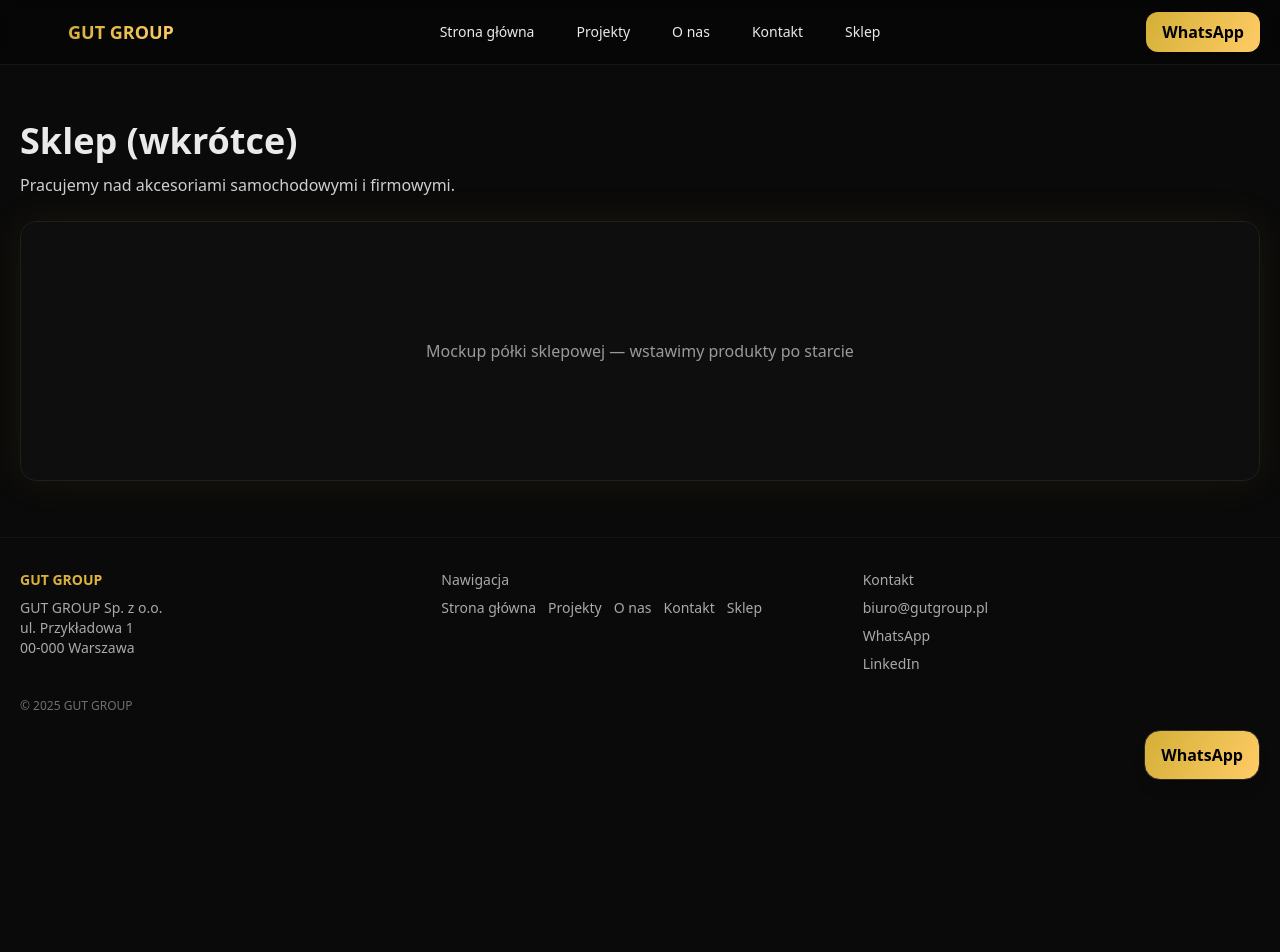
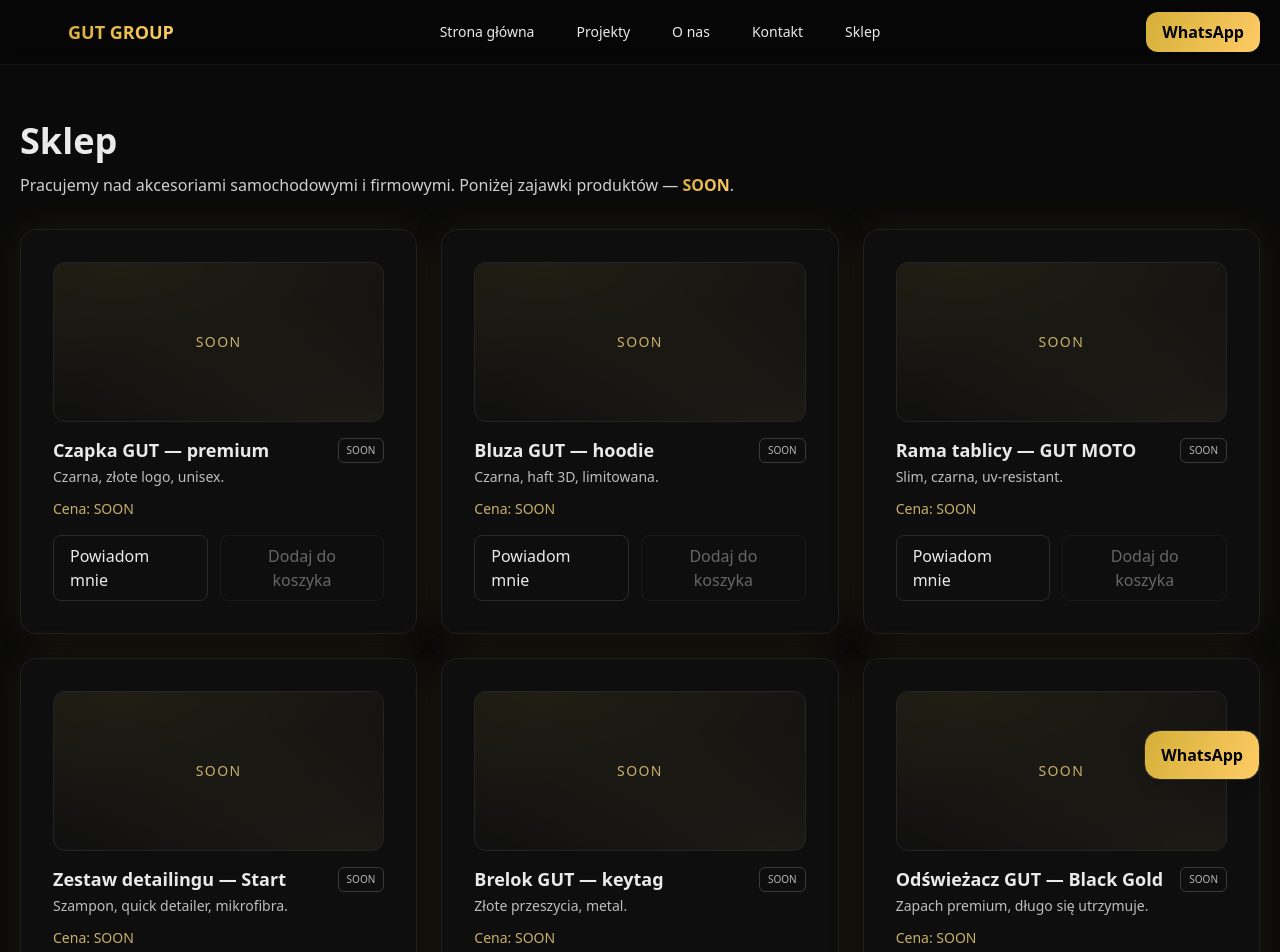
Before and after one commit to GuteeQ/gut-group-site, a Next.js app: page /sklep in a window 1280 px wide. Shown: the top 952 px of the page. Before the commit the page ends 800 px from the top, so only its background shows below. Built offline with nearby package versions, Linux system fonts and the light colour scheme.

Commit message:
feat(shop): add shop page with SOON products

```diff
--- a/app/sklep/page.tsx
+++ b/app/sklep/page.tsx
@@ -1,10 +1,136 @@
-export default function Page(){
+// app/sklep/page.tsx
+import Link from "next/link";
+
+type Product = {
+  id: string;
+  name: string;
+  short: string;
+  price?: string; // opcjonalnie – przy "SOON" nie pokazujemy konkretu
+  tag?: string;   // np. "SOON"
+  img?: string;   // ścieżka do obrazka w /public – na razie niepotrzebna
+};
+
+const products: Product[] = [
+  {
+    id: "gut-cap",
+    name: "Czapka GUT — premium",
+    short: "Czarna, złote logo, unisex.",
+    price: "SOON",
+    tag: "SOON",
+  },
+  {
+    id: "gut-hoodie",
+    name: "Bluza GUT — hoodie",
+    short: "Czarna, haft 3D, limitowana.",
+    price: "SOON",
+    tag: "SOON",
+  },
+  {
+    id: "moto-plate",
+    name: "Rama tablicy — GUT MOTO",
+    short: "Slim, czarna, uv‑resistant.",
+    price: "SOON",
+    tag: "SOON",
+  },
+  {
+    id: "detail-kit",
+    name: "Zestaw detailingu — Start",
+    short: "Szampon, quick detailer, mikrofibra.",
+    price: "SOON",
+    tag: "SOON",
+  },
+  {
+    id: "keytag",
+    name: "Brelok GUT — keytag",
+    short: "Złote przeszycia, metal.",
+    price: "SOON",
+    tag: "SOON",
+  },
+  {
+    id: "airfresh",
+    name: "Odświeżacz GUT — Black Gold",
+    short: "Zapach premium, długo się utrzymuje.",
+    price: "SOON",
+    tag: "SOON",
+  },
+];
+
+export const metadata = {
+  title: "Sklep — GUT GROUP",
+  description:
+    "Sklep GUT GROUP — akcesoria samochodowe i firmowe. Produkty już wkrótce.",
+};
+
+const Placeholder = () => (
+  <div className="relative w-full h-40 rounded-xl overflow-hidden border border-[#242424] bg-[#111]">
+    <div
+      className="absolute inset-0 opacity-25"
+      style={{
+        background:
+          "radial-gradient(380px 160px at 20% 0%, rgba(212,175,55,.35), transparent), radial-gradient(280px 120px at 90% 100%, rgba(255,204,102,.22), transparent)",
+      }}
+    />
+    <div className="absolute inset-0 flex items-center justify-center">
+      <span className="text-sm tracking-widest text-[#c9b06a]">SOON</span>
+    </div>
+  </div>
+);
+
+export default function ShopPage() {
   return (
     <div>
-      <h2 className="text-2xl md:text-4xl font-bold mb-3">Sklep (wkrótce)</h2>
-      <p className="mb-6 text-[#cfcfcf]">Pracujemy nad akcesoriami samochodowymi i firmowymi.</p>
-      <div className="card h-[200px] md:h-[260px] flex items-center justify-center text-[#9a9a9a]">
-        Mockup półki sklepowej — wstawimy produkty po starcie
+      <h1 className="text-2xl md:text-4xl font-bold mb-3">Sklep</h1>
+      <p className="mb-8 text-[#cfcfcf]">
+        Pracujemy nad akcesoriami samochodowymi i firmowymi. Poniżej zajawki
+        produktów — <span className="gold-text">SOON</span>.
+      </p>
+
+      <div className="grid sm:grid-cols-2 lg:grid-cols-3 gap-6">
+        {products.map((p) => (
+          <div key={p.id} className="card flex flex-col">
+            <Placeholder />
+
+            <div className="mt-4 flex-1">
+              <div className="flex items-start justify-between gap-3">
+                <h3 className="text-lg font-semibold leading-snug">{p.name}</h3>
+                {p.tag && (
+                  <span className="text-[10px] px-2 py-1 rounded-md border border-[#3a3a3a] text-[#b7b7b7]">
+                    {p.tag}
+                  </span>
+                )}
+              </div>
+              <p className="mt-1 text-sm text-[#bdbdbd]">{p.short}</p>
+              <div className="mt-3 text-sm text-[#c9b06a]">
+                {p.price === "SOON" ? "Cena: SOON" : `Cena: ${p.price}`}
+              </div>
+            </div>
+
+            <div className="mt-4 flex gap-3">
+              <Link
+                href="/kontakt"
+                className="px-4 py-2 rounded-lg border border-[#2a2a2a]"
+                title="Napisz do nas – damy znać, gdy produkt będzie dostępny"
+              >
+                Powiadom mnie
+              </Link>
+              <button
+                disabled
+                className="px-4 py-2 rounded-lg opacity-40 cursor-not-allowed border border-[#2a2a2a]"
+                title="Wkrótce dostępne"
+              >
+                Dodaj do koszyka
+              </button>
+            </div>
+          </div>
+        ))}
+      </div>
+
+      <div className="mt-10 text-sm text-[#9a9a9a]">
+        Szukasz czegoś konkretnego?{" "}
+        <Link href="/kontakt" className="underline underline-offset-4">
+          Napisz do nas
+        </Link>{" "}
+        – damy priorytet Twojemu produktowi.
       </div>
     </div>
   );
```
